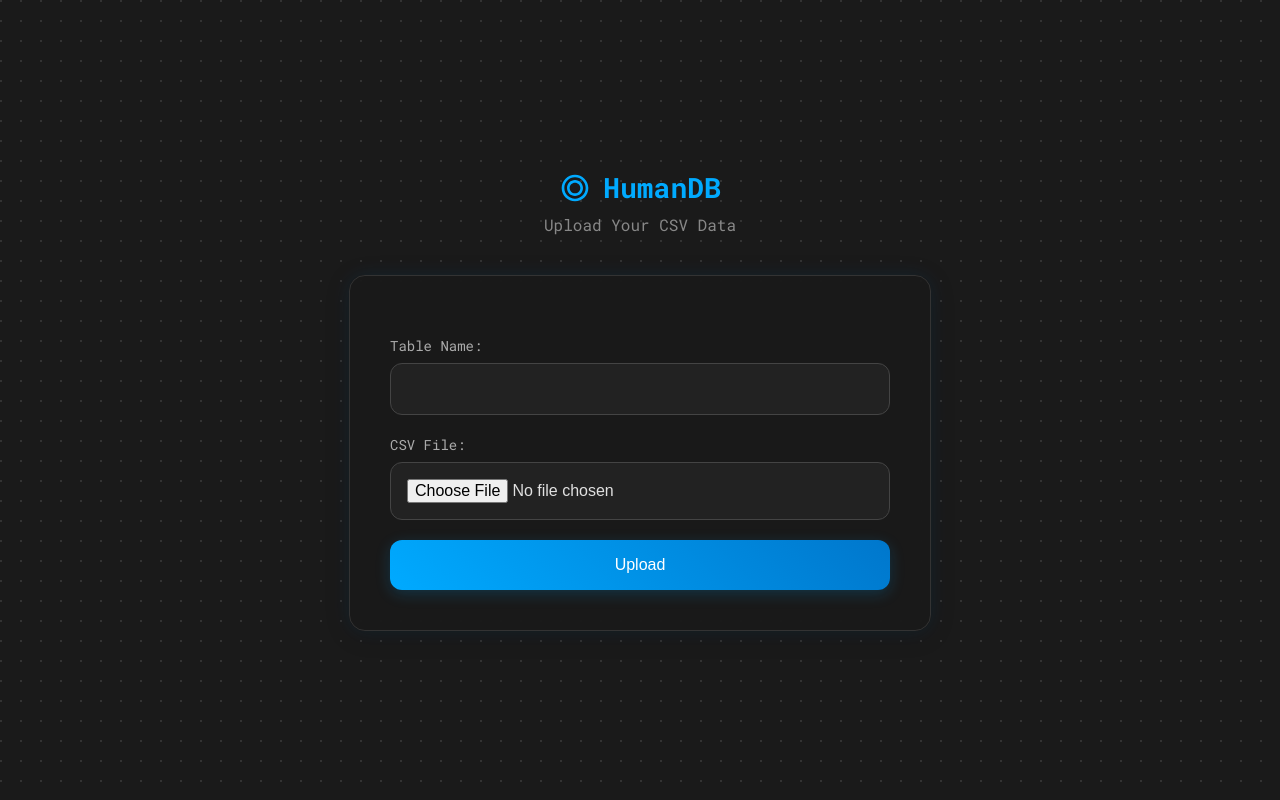
After one commit to maheemschd03/BTP-Main, a Flask app: page /upload in a window 1280 px wide. The commit adds this page. Run offline with Flask 3, Linux system fonts and the light colour scheme.

Commit message:
added the upload csv functionality

```diff
--- a/app.py
+++ b/app.py
@@ -1,7 +1,13 @@
-from flask import Flask, render_template, request, jsonify
+import os
+from flask import Flask, render_template, request, jsonify, flash, redirect, url_for
+from werkzeug.utils import secure_filename
 from AI import AI
+from add_csv_data import upload_csv_to_postgres
 
 app = Flask(__name__)
+app.secret_key = 'supersecretkey'
+UPLOAD_FOLDER = 'uploads'
+app.config['UPLOAD_FOLDER'] = UPLOAD_FOLDER
 
 @app.route("/")
 def landing():
@@ -10,6 +16,26 @@ def landing():
 @app.route("/main")
 def index():
     return render_template("index.html")
+
+@app.route('/upload', methods=['GET', 'POST'])
+def upload_file():
+    if request.method == 'POST':
+        if 'csv_file' not in request.files:
+            flash('No file part')
+            return redirect(request.url)
+        file = request.files['csv_file']
+        if file.filename == '':
+            flash('No selected file')
+            return redirect(request.url)
+        if file and file.filename.endswith('.csv'):
+            filename = secure_filename(file.filename)
+            csv_path = os.path.join(app.config['UPLOAD_FOLDER'], filename)
+            file.save(csv_path)
+            table_name = request.form['table_name']
+            message = upload_csv_to_postgres(csv_path, table_name)
+            flash(message)
+            return redirect(url_for('upload_file'))
+    return render_template('upload.html')
 
 @app.route("/query", methods=["POST"])
 def query():
--- /dev/null
+++ b/static/upload.css
@@ -0,0 +1,130 @@
+/* General Body Styles */
+body {
+    font-family: 'Roboto Mono', monospace;
+    background-color: #1a1a1a;
+    color: #e0e0e0;
+    margin: 0;
+    display: flex;
+    flex-direction: column;
+    justify-content: center;
+    align-items: center;
+    min-height: 100vh;
+    background-image: radial-gradient(circle at 1px 1px, #333 1px, transparent 0);
+    background-size: 20px 20px;
+    text-align: center;
+}
+
+/* Header Styles */
+header {
+    padding: 20px;
+    text-align: center;
+    width: 100%;
+}
+
+header h1 {
+    margin: 0;
+    font-size: 28px;
+    font-weight: 700;
+    display: flex;
+    align-items: center;
+    justify-content: center;
+    gap: 12px;
+    color: #00aaff;
+}
+
+.logo {
+    font-size: 32px;
+}
+
+header p {
+    margin: 8px 0 0;
+    font-size: 16px;
+    color: #888888;
+}
+
+/* Container Styles */
+.container {
+    background-color: rgba(26, 26, 26, 0.8);
+    backdrop-filter: blur(10px);
+    border-radius: 16px;
+    border: 1px solid #333;
+    box-shadow: 0 4px 24px rgba(0, 0, 0, 0.2), 0 0 20px rgba(0, 170, 255, 0.1);
+    width: 100%;
+    max-width: 500px;
+    margin: 20px auto;
+    overflow: hidden;
+    padding: 40px;
+}
+
+/* Form Styles */
+.upload-form {
+    display: flex;
+    flex-direction: column;
+    gap: 20px;
+}
+
+.form-group {
+    display: flex;
+    flex-direction: column;
+    text-align: left;
+}
+
+.form-group label {
+    margin-bottom: 8px;
+    font-size: 14px;
+    color: #aaa;
+}
+
+.prompt-input {
+    background-color: #222;
+    color: #e0e0e0;
+    border: 1px solid #444;
+    border-radius: 12px;
+    padding: 16px;
+    font-size: 16px;
+    width: 100%;
+    box-sizing: border-box;
+    transition: all 0.3s ease;
+}
+
+.prompt-input:focus {
+    outline: none;
+    border-color: #00aaff;
+    box-shadow: 0 0 15px rgba(0, 170, 255, 0.3);
+}
+
+#submit-button {
+    background: linear-gradient(45deg, #00aaff, #0077cc);
+    color: #ffffff;
+    border: none;
+    border-radius: 12px;
+    padding: 16px;
+    font-size: 16px;
+    font-weight: 500;
+    cursor: pointer;
+    transition: all 0.3s ease;
+    display: flex;
+    justify-content: center;
+    align-items: center;
+    gap: 8px;
+    box-shadow: 0 4px 15px rgba(0, 170, 255, 0.2);
+}
+
+#submit-button:hover {
+    background: linear-gradient(45deg, #0099e6, #0066b3);
+    box-shadow: 0 6px 20px rgba(0, 170, 255, 0.4);
+    transform: translateY(-3px);
+}
+
+/* Flash Messages */
+.flash-messages {
+    margin-bottom: 20px;
+}
+
+.flash-messages p {
+    padding: 15px;
+    border-radius: 8px;
+    color: #fff;
+    background-color: #333;
+    border: 1px solid #444;
+}
--- a/templates/landing.html
+++ b/templates/landing.html
@@ -24,6 +24,7 @@
         <main>
             <p>Interact with your database using natural language. HumanDB translates your requests into SQL queries and provides the results instantly.</p>
             <a href="/main" class="cta-button">Go to App</a>
+            <a href="/upload" class="cta-button">Upload CSV</a>
         </main>
 
     </div>
--- /dev/null
+++ b/templates/upload.html
@@ -0,0 +1,50 @@
+<!DOCTYPE html>
+<html lang="en">
+<head>
+    <meta charset="UTF-8">
+    <meta name="viewport" content="width=device-width, initial-scale=1.0">
+    <title>Upload CSV to HumanDB</title>
+    <link rel="preconnect" href="https://fonts.googleapis.com">
+    <link rel="preconnect" href="https://fonts.gstatic.com" crossorigin>
+    <link href="https://fonts.googleapis.com/css2?family=Roboto+Mono:wght@400;500;700&display=swap" rel="stylesheet">
+    <link rel="stylesheet" href="{{ url_for('static', filename='upload.css') }}">
+</head>
+<body>
+    <header>
+        <h1>
+            <svg class="logo" width="32" height="32" viewBox="0 0 24 24" fill="none" xmlns="http://www.w3.org/2000/svg">
+                <path d="M12 2C6.48 2 2 6.48 2 12s4.48 10 10 10 10-4.48 10-10S17.52 2 12 2zm0 18c-4.41 0-8-3.59-8-8s3.59-8 8-8 8 3.59 8 8-3.59 8-8 8z" fill="#00aaff"/>
+                <path d="M12 6c-3.31 0-6 2.69-6 6s2.69 6 6 6 6-2.69 6-6-2.69-6-6-6zm0 10c-2.21 0-4-1.79-4-4s1.79-4 4-4 4 1.79 4 4-1.79 4-4 4z" fill="#00aaff"/>
+            </svg>
+            HumanDB
+        </h1>
+        <p>Upload Your CSV Data</p>
+    </header>
+    <div class="container">
+        <div class="flash-messages">
+            {% with messages = get_flashed_messages() %}
+                {% if messages %}
+                    {% for message in messages %}
+                        <p>{{ message }}</p>
+                    {% endfor %}
+                {% endif %}
+            {% endwith %}
+        </div>
+        <main>
+            <form action="/upload" method="post" enctype="multipart/form-data" class="upload-form">
+                <div class="form-group">
+                    <label for="table_name">Table Name:</label>
+                    <input type="text" id="table_name" name="table_name" required class="prompt-input">
+                </div>
+                <div class="form-group">
+                    <label for="csv_file">CSV File:</label>
+                    <input type="file" id="csv_file" name="csv_file" accept=".csv" required class="prompt-input">
+                </div>
+                <button type="submit" id="submit-button">
+                    <span class="button-text">Upload</span>
+                </button>
+            </form>
+        </main>
+    </div>
+</body>
+</html>
```
Also changed, not shown: add_csv_data.py (added, +35 -0 lines), convo.txt (added, +21 -0 lines), uploads/products-100.csv (added, +101 -0 lines), Rough/Corrections.py (line endings or trailing spaces), Rough/UI.py (renamed from UI.py), uploads/Students.csv (added), 2 other files.
